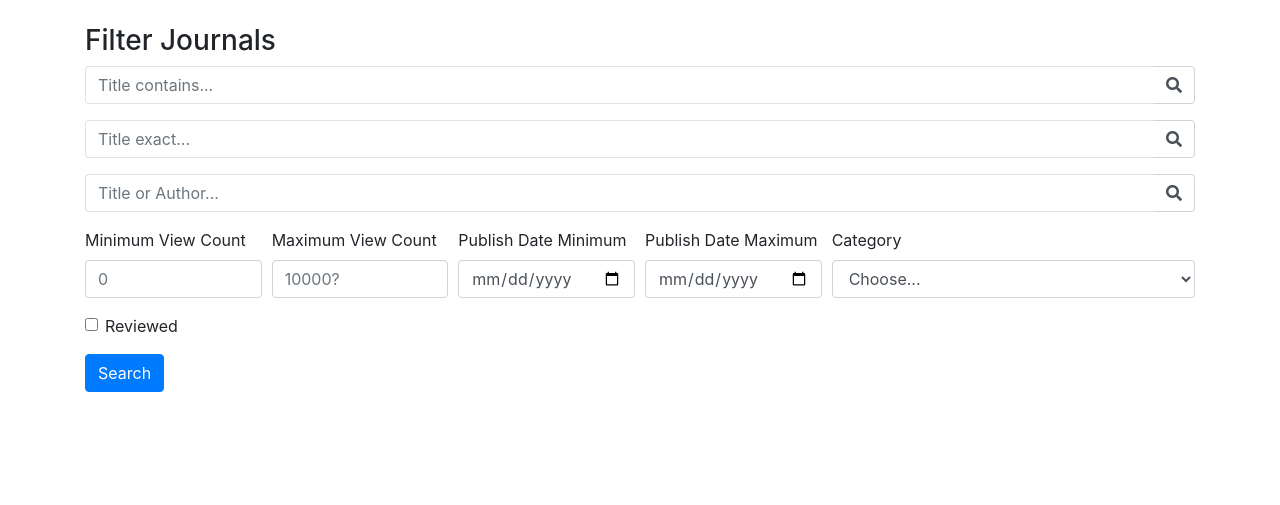
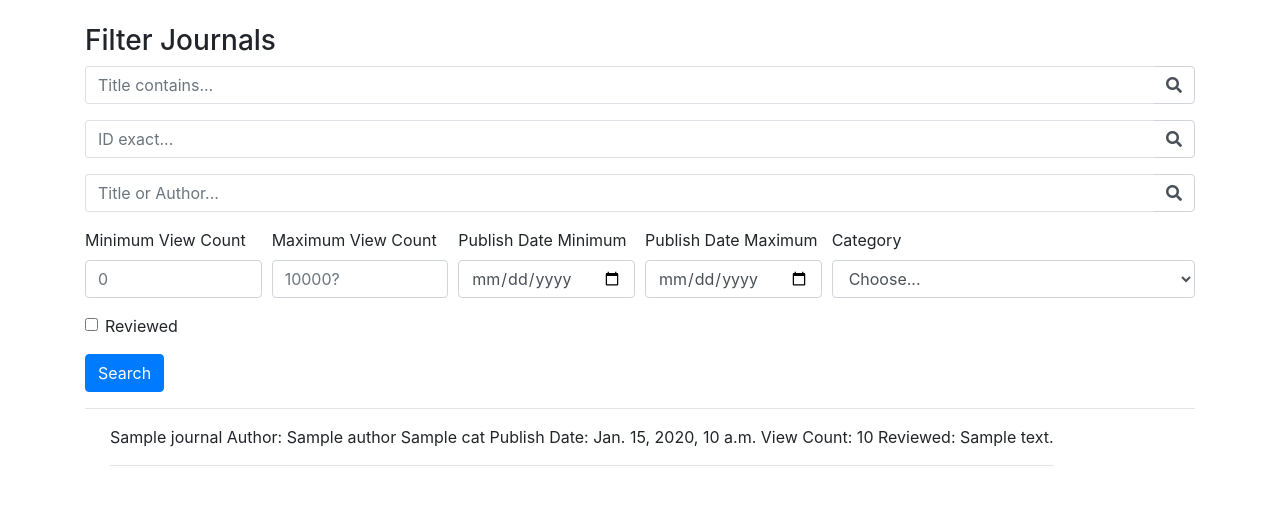
Before and after one commit to DuncanMoyo/filter-forms, a Django app: template templates/bootstrap_form.html in a window 1280 px wide. Shown: the part 56-561 px from the top of the page. Run offline with Django 3.2, Linux system fonts and the light colour scheme; the template is opened without the code that fills it: most values are stand-ins (such as "Sample title", 1, 10 or a date in 2020); some libraries are stand-ins or nearby versions.

Commit message:
filtered by search

```diff
--- a/static/template.css
+++ b/static/template.css
@@ -1,3 +1,7 @@
 body {
     margin-top: 5rem;
 }
+
+ul {
+    list-style-type: none;
+}
--- a/templates/bootstrap_form.html
+++ b/templates/bootstrap_form.html
@@ -59,7 +59,7 @@
             <div class="form-row">
                 <div class="form-group col-12">
                     <div class="input-group">
-                        <input class="form-control py-2 border-right-0 border" type="search" placeholder="Title contains..." />
+                        <input class="form-control py-2 border-right-0 border" type="search" name="title_contains" placeholder="Title contains..." />
                         <span class="input-group-append">
                             <div class="input-group-text bg-transparent">
                                 <i class="fa fa-search"></i>
@@ -72,7 +72,7 @@
             <div class="form-row">
                 <div class="form-group col-12">
                     <div class="input-group">
-                        <input class="form-control py-2 border-right-0 border" type="search" placeholder="Title exact..." />
+                        <input class="form-control py-2 border-right-0 border" type="search" name="title_exacts" placeholder="ID exact..." />
                         <span class="input-group-append">
                             <div class="input-group-text bg-transparent">
                                 <i class="fa fa-search"></i>
@@ -85,7 +85,7 @@
             <div class="form-row">
                 <div class="form-group col-12">
                     <div class="input-group">
-                        <input class="form-control py-2 border-right-0 border" type="search" placeholder="Title or Author..." />
+                        <input class="form-control py-2 border-right-0 border" type="search" name="title_or_author" placeholder="Title or Author..." />
                         <span class="input-group-append">
                             <div class="input-group-text bg-transparent">
                                 <i class="fa fa-search"></i>
@@ -97,24 +97,24 @@
 
             <div class="form-row">
                 <div class="form-group col-md-2 col-lg-2" >
-                    <label for="inputEmail4">Minimum View Count</label>
-                    <input type="number" min=0 class="form-control" id="inputEmail4" placeholder="0">
+                    <label for="viewCountMin">Minimum View Count</label>
+                    <input type="number" min=0 class="form-control" id="viewCountMin" name="view_count_min" placeholder="0">
                 </div>
                 <div class="form-group col-md-2 col-lg-2">
-                    <label for="inputPassword4">Maximum View Count</label>
-                    <input type="number" min=0 class="form-control" id="inputPassword4" placeholder="10000?">
+                    <label for="viewCountMax">Maximum View Count</label>
+                    <input type="number" min=0 class="form-control" id="viewCountMax" name="view_count_max" placeholder="10000?">
                 </div>
                   <div class="form-group col-md-2 col-lg-2" >
-                    <label for="inputEmail4">Publish Date Minimum</label>
-                    <input type="date" class="form-control" id="inputEmail4">
+                    <label for="publishDateMin">Publish Date Minimum</label>
+                    <input type="date" class="form-control" id="publishDateMin" name="date_min">
                 </div>
                 <div class="form-group col-md-2 col-lg-2">
-                    <label for="inputPassword4">Publish Date Maximum</label>
-                    <input type="date" class="form-control" id="inputPassword4">
+                    <label for="publishDateMax">Publish Date Maximum</label>
+                    <input type="date" class="form-control" id="publishDateMax" name="date_max">
                 </div>
                  <div class="form-group col-md-4">
-                    <label for="inputState">Category</label>
-                    <select id="inputState" class="form-control">
+                    <label for="category">Category</label>
+                    <select id="category" class="form-control" name="category">
                         <option selected>Choose...</option>
                         <option>...</option>
                     </select>
@@ -122,7 +122,7 @@
             </div>
             <div class="form-group">
                 <div class="form-check">
-                    <input class="form-check-input" type="checkbox" id="reviewed">
+                    <input class="form-check-input" type="checkbox" id="reviewed" name="reviewed">
                     <label class="form-check-label" for="reviewed">
                         Reviewed
                     </label>
@@ -131,6 +131,28 @@
             <button type="submit" class="btn btn-primary">Search</button>
         </form>
     </form>
+
+    <hr/>
+
+    <div class="row">
+        <ul>
+            {% for journal in queryset %}
+                <li>
+                    {{ journal.title }}
+                    <span>Author: {{ journal.author.name }}</span>
+                    <span>
+                        {% for cat in journal.categories.all %}
+                            {{ cat }}
+                        {% endfor %}
+                    </span>
+                    <span>Publish Date: {{ journal.publish_date }}</span>
+                    <span>View Count: {{ journal.views }}</span>
+                    <span>Reviewed: {{ journal.reviewed }}</span>
+                </li>
+                <hr/>
+            {% endfor %}
+        </ul>
+    </div>
 
 </main><!-- /.container -->
 <script src="https://code.jquery.com/jquery-3.3.1.slim.min.js"
```
Also changed, not shown: core/views.py (+22 -1 lines).
